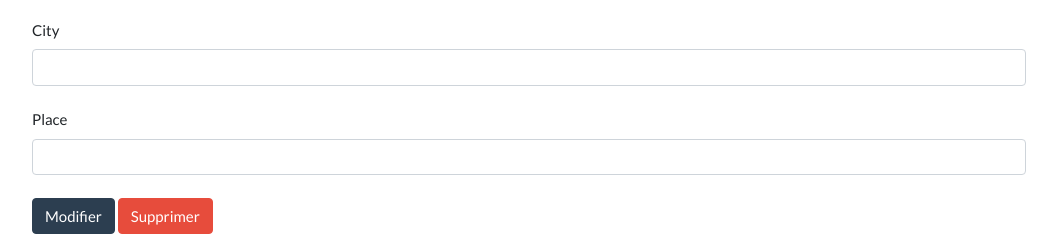
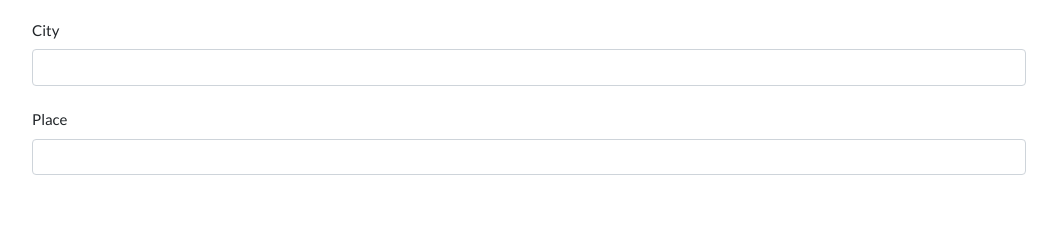
Before and after one commit to ThomasMartin35/Sortir, a Symfony app: template templates/excursion/update.html.twig in a window 1280 px wide. Shown: the part 801-1051 px from the top of the page, without its empty margins (111-1168 px from the left). After the commit the page ends 976 px from the top, so only its background shows below. Run offline with Twig, Linux system fonts and the light colour scheme; the template is opened without the code that fills it: most values are stand-ins (such as "Sample title", 1, 10 or a date in 2020); form fields are guessed from the names that the template uses; some libraries are stand-ins or nearby versions.

Commit message:
Update and Delete excursion and "creer une sortie in navbar

```diff
--- a/templates/_navbar.html.twig
+++ b/templates/_navbar.html.twig
@@ -20,11 +20,16 @@
                     <a class="nav-link" href="#">Campus</a>
                 </li>
                 {% endif %}
+
                 <li class="nav-item">
                     <a class="nav-link" href="#">Accueil</a>
                 </li>
 
                 {% if app.user %}
+                    <li class="nav-item">
+                        <a class="nav-link" href="{{ path('excursion_create', {'id': app.user.id}) }}" title="Créer une sortie">Créer une sortie</a>
+                    </li>
+
                 <li class="nav-item">
                     <a class="nav-link" href="{{ path('member_details', {'id': app.user.id}) }}" title="Voir mon profil">Mon profil</a>
                 </li>
--- a/templates/excursion/update.html.twig
+++ b/templates/excursion/update.html.twig
@@ -25,13 +25,13 @@
         {{ form_label(excursionForm.place) }}
         {{ form_widget(excursionForm.place) }}<br>
 
-
-        <button type="submit" class="btn btn-primary">Modifier</button>
-        <button type="submit" class="btn btn-danger">Supprimer</button>
         {{ form_end(excursionForm)}}
-
-
 
     </div>
 
+    {% if app.user == excursion.organizer or is_granted('ROLE_ADMIN') %}
+        <a href="{{ path('excursion_update', {'id': excursion.id}) }}" class="badge bg-warning">Modifier</a>
+        <a href="{{ path('excursion_delete', {'id': excursion.id}) }}" class="badge bg-danger">Supprimer</a>
+    {% endif %}
+
 {% endblock %}
--- a/templates/main/home.html.twig
+++ b/templates/main/home.html.twig
@@ -36,8 +36,8 @@
                             : {{ excursion.limitRegistrationDate | date('d/m/Y') }}</p>
                         <p> {{ excursion.campus.name }}</p>
                         {% if app.user == excursion.organizer or is_granted('ROLE_ADMIN') %}
-                        <a href="{{ path('excursion_update', {'id': excursion.id}) }}" class="badge rounded-pill bg-warning">Modifier</a>
-                        <a href="{{ path('excursion_delete', {'id': excursion.id}) }}" class="badge rounded-pill bg-danger">Supprimer</a>
+                        <a href="{{ path('excursion_update', {'id': excursion.id}) }}" class="badge bg-warning">Modifier</a>
+                        <a href="{{ path('excursion_delete', {'id': excursion.id}) }}" class="badge bg-danger">Supprimer</a>
                         {% endif %}
                     </div>
                 </div>
```
Also changed, not shown: src/Controller/ExcursionController.php (+17 -9 lines).
